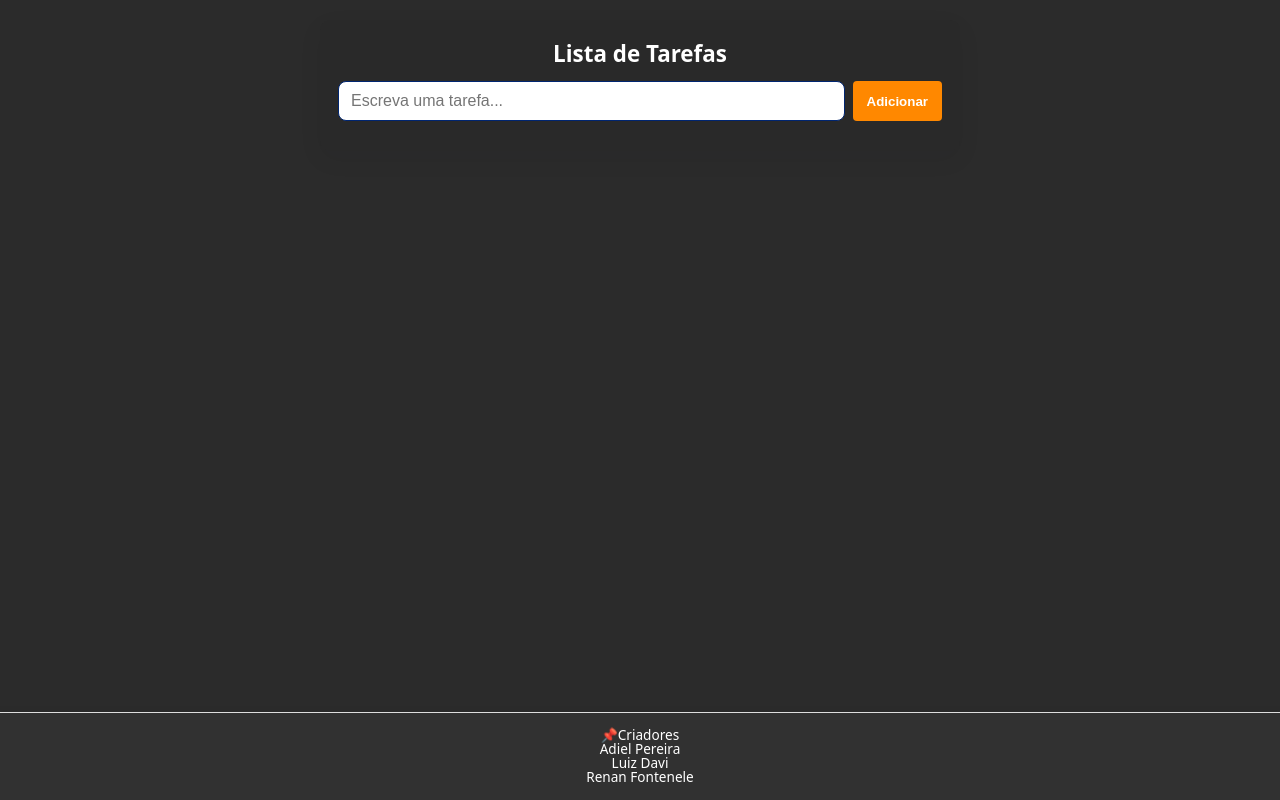
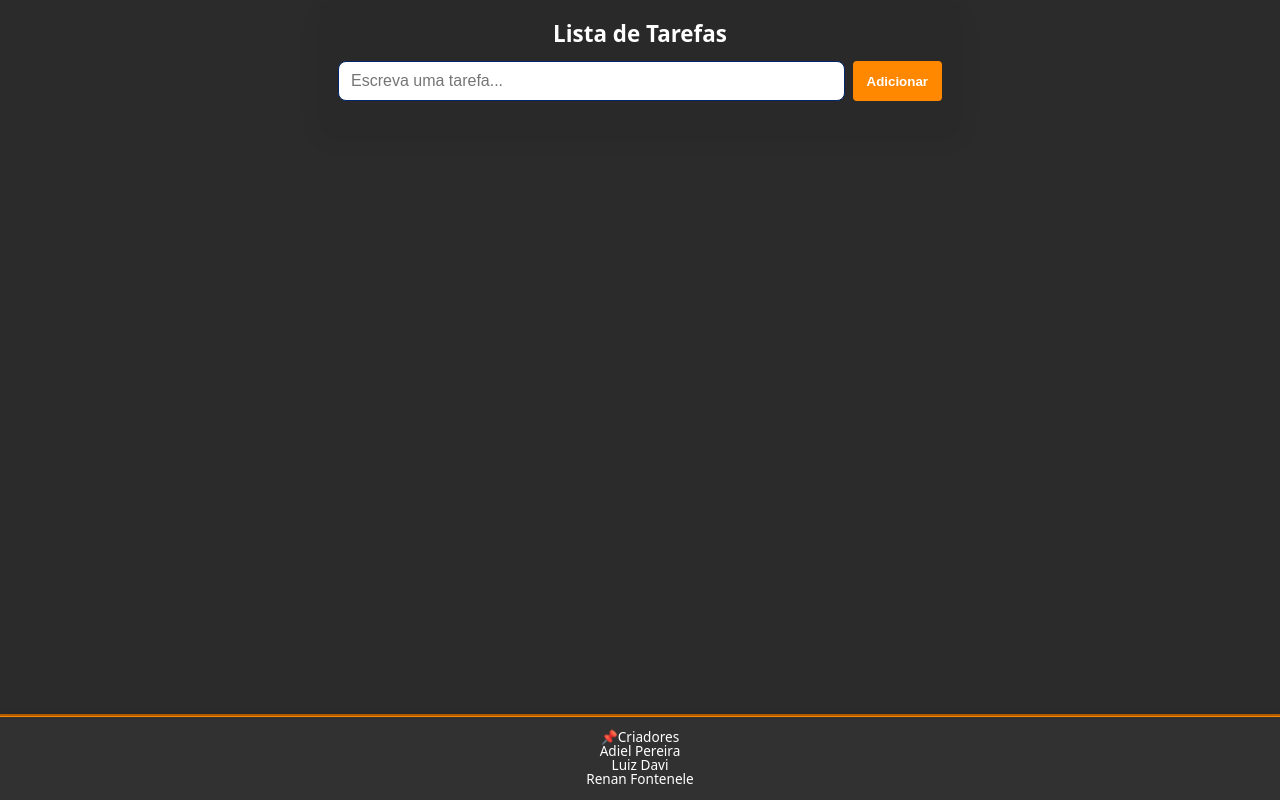
Before and after one commit to adiellima07/AV2N2, a plain HTML site: page index.html in a window 1280 px wide. Drawn offline with Linux system fonts and the light colour scheme.

Commit message:
Add files via upload

```diff
--- a/style.css
+++ b/style.css
@@ -3,7 +3,6 @@ body {
   font-family: system-ui, -apple-system, "Segoe UI", Roboto, Arial;
   background: #2b2b2b;
   margin: 0;
-  padding: 20px;
   display: flex;
   justify-content: center;
   align-items: flex-start;
@@ -18,6 +17,7 @@ body {
   padding: 18px;
   border-radius: 10px;
   box-shadow: 0 8px 24px rgba(16,24,40,0.06);
+  justify-content: center;
   text-align: center;
 }
 
@@ -79,9 +79,9 @@ footer {
   background: #313131;
   color: #ffffff;
   text-align: center;
-  padding: 2px 0 ;
+  padding: -0.5px -10px;
   font-size: 0.85rem;
-  border-top: 1px solid #ddd;
+  border-top: 3px groove #ff8800;
   box-shadow: 0 -2px 6px rgba(0,0,0,0.05);
 }
 
```
